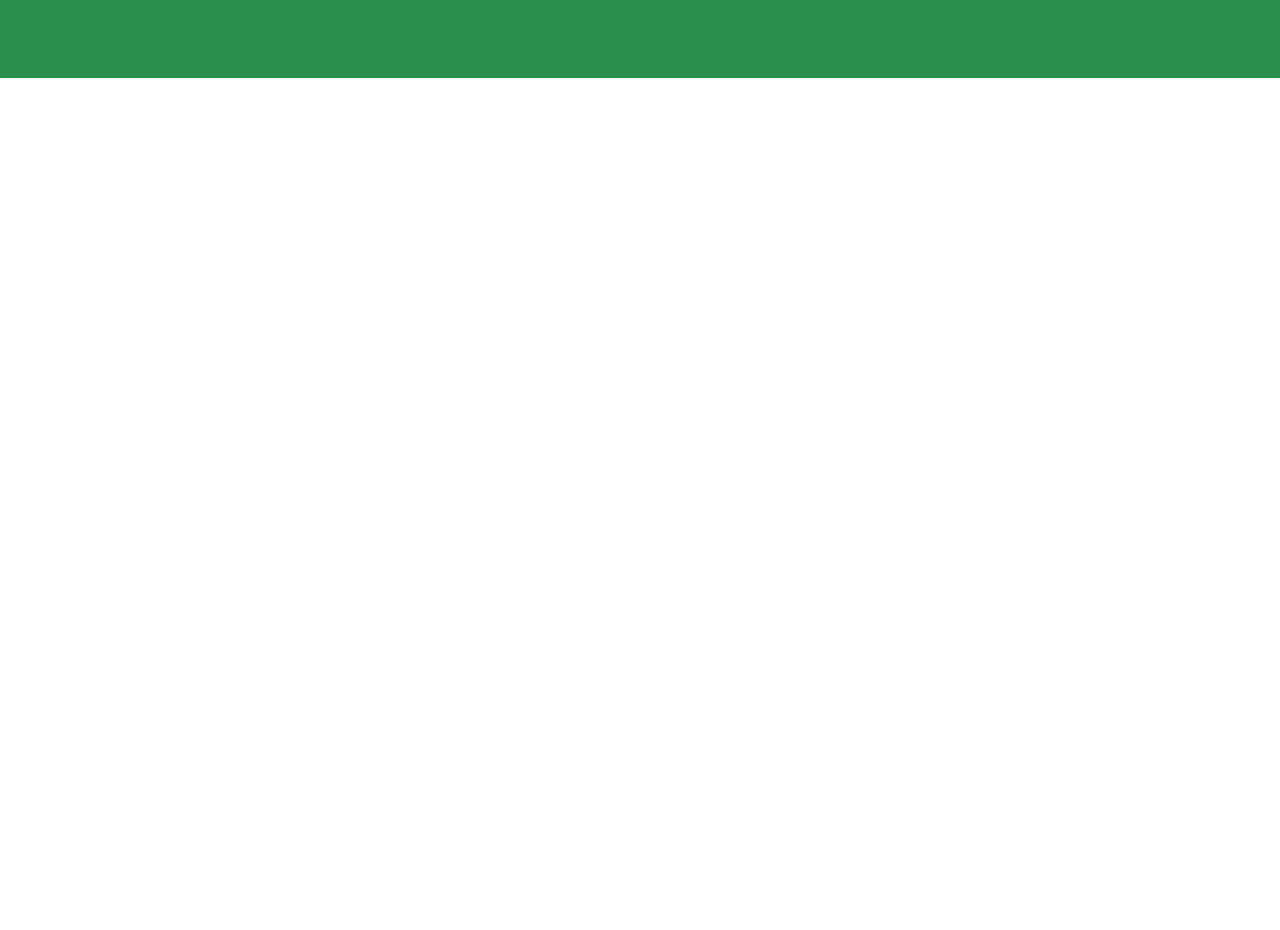
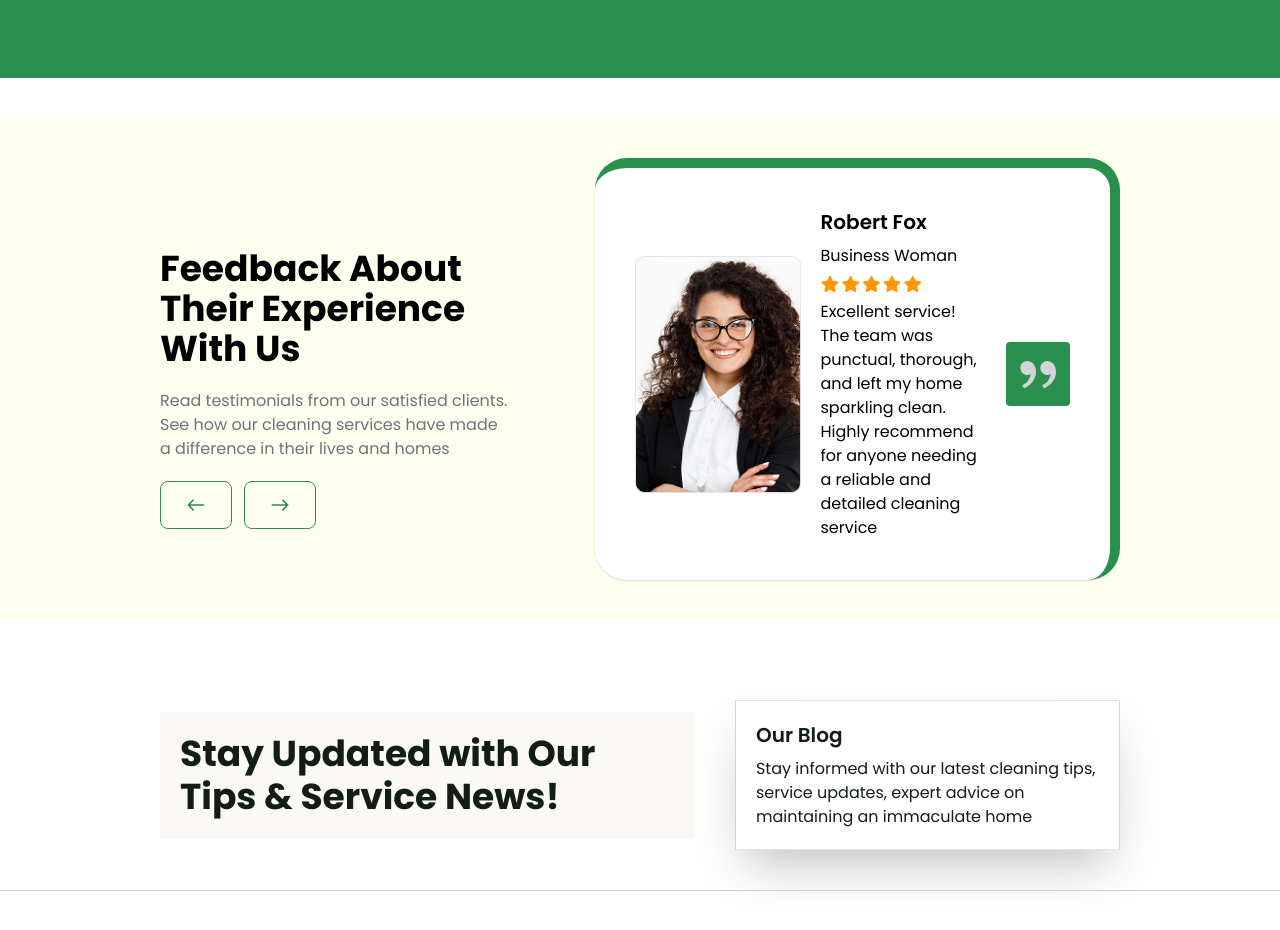
Before and after one commit to DsDigitalz/Business-Cleaning-Services-Website, a React (Vite) app: page / in a window 1280 px wide. Shown: the part 4452-5382 px from the top of the page. Before the commit the page ends 4570 px from the top, so only its background shows below. Built offline with nearby package versions, Linux system fonts and the light colour scheme.

Commit message:
added BlogInfo component

```diff
--- a/src/App.jsx
+++ b/src/App.jsx
@@ -8,6 +8,8 @@ import TeamInfo from "./Components/TeamInfo";
 import TeamCard from "./Components/TeamCard";
 import About from "./Components/About";
 import Pricing from "./Components/Pricing.Jsx";
+import Testimonials from "./Components/Testimonials";
+import BlogInfo from "./Components/BlogInfo";
 
 export default function App() {
   return (
@@ -21,6 +23,8 @@ export default function App() {
       <TeamCard />
       <About />
       <Pricing />
+      <Testimonials/>
+      <BlogInfo/>
     </div>
   );
 }
--- /dev/null
+++ b/src/Components/BlogInfo.jsx
@@ -0,0 +1,19 @@
+import React from "react";
+
+export default function BlogInfo() {
+  return (
+    <section className="bg-white max-w-[1440px] mx-auto flex flex-col border-b border-zinc-300 mb-10 items-center pt-5 px-10 text-[#111D15] mt-10 md:flex-row md:items-center md:justify-between md:gap-10 md:px-20 md:py-10 lg:px-40">
+      <div className=" text-3xl font-bold  px-3 text-center  py-3 sm:w-[60%] md:flex md:items-center md:text-left md:mt-0 lg:text-[36px] bg-[#FAF9F6] md:p-5 md:w-[70%] lg:w-[70%]">
+        Stay Updated with Our Tips & Service News!
+      </div>
+
+      <div className="flex flex-col gap-2 shadow-2xl items-center border pl-5 border-y-zinc-200 border-x-zinc-300 mt-4 bg-white p-3  md:items-start md:w-[50%] md:p-5 md:mt-0">
+        <h1 className="font-semibold text-xl">Our Blog</h1>
+        <p className="text-center  md:text-left">
+          Stay informed with our latest cleaning tips, service updates, expert
+          advice on maintaining an immaculate home
+        </p>
+      </div>
+    </section>
+  );
+}
--- /dev/null
+++ b/src/Components/Testimonials.jsx
@@ -0,0 +1,51 @@
+import React from "react";
+import { RiDoubleQuotesR } from "react-icons/ri";
+import { IoIosArrowRoundBack } from "react-icons/io";
+import { IoIosArrowRoundForward } from "react-icons/io";
+export default function Testimonials() {
+  return (
+    <section className="max-w-[1440px] mx-auto px-5 py-10 bg-[#FFFFF0] md:flex md:flex-row-reverse md:items-center  md:px-20 lg:px-40">
+      <div className="flex flex-col gap-5 shadow items-center justify-center bg-white p-10 border-[#2a8f4c] border-t-10 border-r-10 rounded-4xl xl:flex-row xl:justify-between lg:flex-1">
+        <div className="lg:flex-1">
+          <img src="/staff.png" alt="" />
+        </div>
+        <div className="text-zinc-300  bg-[#2a8f4c] p-2 text-5xl rounded xl:hidden">
+          <RiDoubleQuotesR />
+        </div>
+        <div className="flex flex-col gap-2 items-center xl:items-start lg:flex-1">
+          <h1 className="font font-semibold text-2xl lg:text-xl">Robert Fox</h1>
+          <p>Business Woman</p>
+          <div>
+            <img src="/stars.png" alt="" />
+          </div>
+          <p className="text-center xl:text-left">
+            Excellent service! The team was punctual, thorough, and left my home
+            sparkling clean. Highly recommend for anyone needing a reliable and
+            detailed cleaning service
+          </p>
+        </div>
+        <div className="hidden text-zinc-300  bg-[#2a8f4c] p-2 text-5xl rounded xl:block">
+          <RiDoubleQuotesR />
+        </div>
+      </div>
+      <div className="flex flex-col items-center justify-center text-center mt-10 gap-2 md:items-start md:text-left lg:flex-1">
+        <h1 className="text-4xl font-bold lg:w-[70%] lg:text-[36px] xl:w-[80%]">
+          Feedback About Their Experience With Us
+        </h1>
+        <p className="text-zinc-500 my-3 md:w-[90%] lg:w-[80%]">
+          Read testimonials from our satisfied clients. See how our cleaning
+          services have made a difference in their lives and homes
+        </p>
+        <div className="flex gap-3 items-center">
+          <button className="cursor-pointer hover:bg-[#2a8f4c] border rounded-lg border-[#2a8f4c] hover:text-white py-2 px-5 font-semibold active:bg-[#21723c] transition-all duration-300">
+            <IoIosArrowRoundBack className="text-[#2a8f4c] hover:text-white text-3xl" />
+          </button>
+
+          <button className="cursor-pointer hover:bg-[#2a8f4c] border border-[#2a8f4c] rounded-lg  py-2 px-5 font-semibold active:bg-[#21723c] transition-all duration-300 hover:text-white">
+            <IoIosArrowRoundForward className="text-[#2a8f4c] text-3xl  hover:text-white" />
+          </button>
+        </div>
+      </div>
+    </section>
+  );
+}
```
Also changed, not shown: public/staff.png (added).
